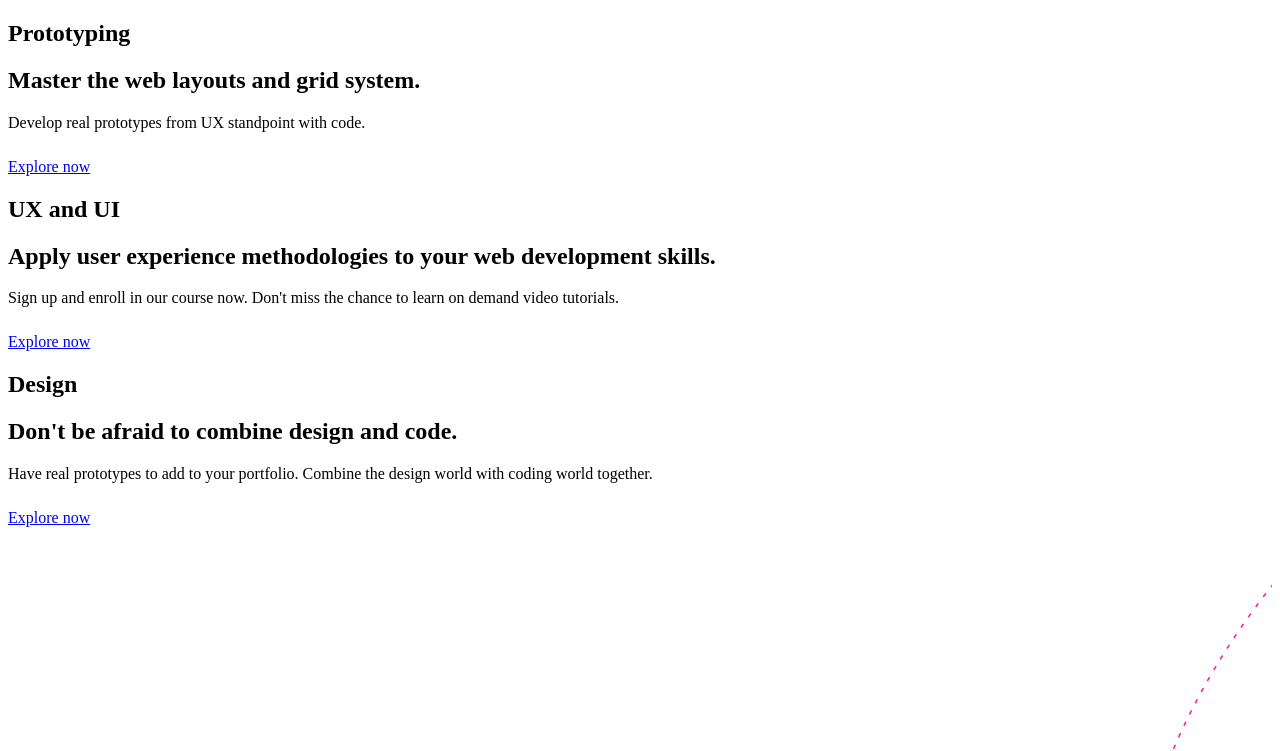
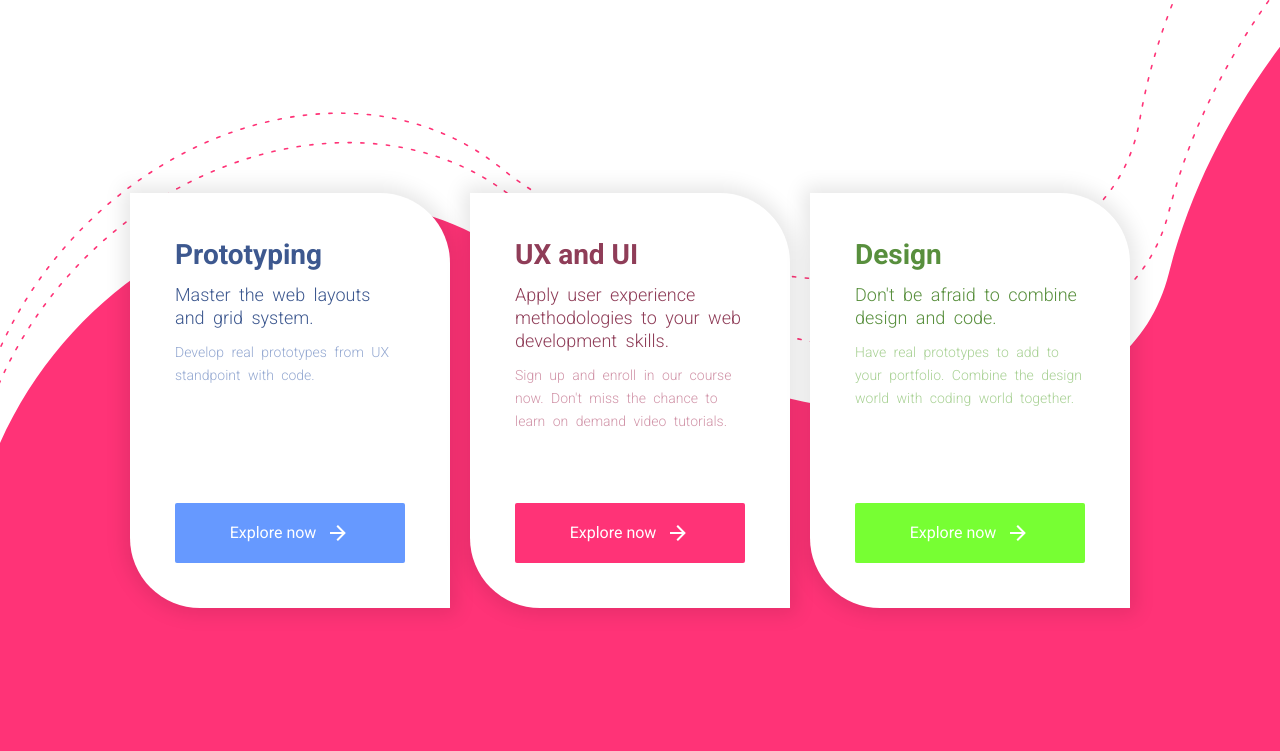
Before and after one commit to boroji/DynamicHoverCard, a plain HTML site: page index.html in a window 1280 px wide. Shown: the top 751 px of the page. Drawn offline with Linux system fonts and the light colour scheme.

Commit message:
added CSS styling with triad colors

```diff
--- a/index.html
+++ b/index.html
@@ -11,7 +11,7 @@
 <body>
 
     <section>
-        <div class="card secondary-cards">
+        <div class="card">
             <div class="card-body">
                 <h1>Prototyping</h1>
                 <h2>Master the web layouts and grid system.</h2>
@@ -37,7 +37,7 @@
                     </svg></a>
             </div>
         </div>
-        <div class="card secondary-cards">
+        <div class="card">
             <div class="card-body">
                 <h1>Design</h1>
                 <h2>Don't be afraid to combine design and code.</h2>
@@ -65,14 +65,14 @@
                 <g clip-path="url(#a)">
                     <path class="background-svg"
                         d="M-46 310.394C-46 185.37 428.859 121.65 662 185.37c187.041 51.122 725.45 83.462 799 0 93.96-106.612 469-174.11 602-174.11s-84.67 981.425-84.67 981.425H-46v-682.29z"
-                        fill="#ff14b1" />
+                        fill="#ff3377" />
                     <path class="background-stroke"
                         d="M-46 1075c0-433 474.859-653.688 708-433 187.041 177.051 725.45 289.057 799 0 93.96-369.233 469-603 602-603"
-                        fill="none" stroke="#ff14b1" stroke-width="2" stroke-dasharray="4 12 0 0"
+                        fill="none" stroke="#ff3377" stroke-width="2" stroke-dasharray="4 12 0 0"
                         transform="matrix(1 0 0 .28874 0 -22.233)" />
                     <path class="background-stroke"
                         d="M-46 1075c0-433 474.859-653.688 708-433 187.041 177.051 725.45 289.057 799 0 93.96-369.233 469-603 602-603"
-                        fill="none" stroke="#ff14b1" stroke-width="2" stroke-dasharray="4 12 0 0"
+                        fill="none" stroke="#ff3377" stroke-width="2" stroke-dasharray="4 12 0 0"
                         transform="matrix(.997 -.02233 .07732 .28787 -81.512 -22.33)" />
                 </g>
             </g>
--- a/style.css
+++ b/style.css
@@ -0,0 +1,202 @@
+@import url('https://fonts.googleapis.com/css2?family=Roboto:wght@100;300;400;700;900&display=swap');
+
+* {
+    margin: 0;
+    padding: 0;
+    box-sizing: border-box;
+    font-family: 'Roboto', sans-serif;
+}
+
+*:before,
+*:after {
+    box-sizing: border-box;
+}
+
+body {
+    width: 100%;
+    height: 100vh;
+    display: flex;
+    justify-content: center;
+    align-items: center;
+    background-color: #fff;
+}
+
+a:link,
+a:visited,
+a:active {
+    text-decoration: none;
+    color: #fff;
+}
+
+a:link {
+    background-color: hsl(220, 100%, 70%);
+}
+
+.card {
+    width: 320px;
+    height: 415px;
+    box-shadow: 0 0 20px 6px rgba(0, 0, 0, 0.1);
+    padding: 45px;
+    display: flex;
+    flex-direction: column;
+    overflow: hidden;
+    transform: scale(1);
+    transition: all 0.2s ease;
+    margin-right: 20px;
+    border-radius: 0 70px;
+    background-color: #fff;
+}
+
+.card:hover {
+    transform: scale(1.1);
+    border-radius: 0;
+}
+
+.card-body h1 {
+    font-size: 28px;
+    margin-bottom: 12px;
+    color: hsl(220, 40%, 40%);
+    animation: fade 0.4s ease 0.1s forwards;
+    opacity: 0;
+}
+
+.card-body h2 {
+    font-size: 18px;
+    font-weight: 300;
+    margin-bottom: 12px;
+    color: hsl(220, 40%, 40%);
+    line-height: 23px;
+    word-spacing: 4px;
+    animation: fade 0.4s ease 0.3s forwards;
+    opacity: 0;
+}
+
+.card-body p {
+    font-size: 14px;
+    font-weight: 300;
+    color: hsl(220, 40%, 70%);
+    line-height: 23px;
+    word-spacing: 4px;
+    animation: fade 0.4s ease 0.5s forwards;
+    opacity: 0;
+}
+
+.card-button {
+    margin-top: auto;
+}
+
+.explore {
+    display: flex;
+    padding: 18px;
+    border-radius: 2px;
+    width: 100%;
+    justify-content: center;
+    align-items: center;
+    opacity: 0;
+    animation: slideLeft 0.7s ease 0.7s forwards;
+
+}
+
+.explore:hover {
+    background-color: hsl(220, 100%, 60%);
+}
+
+.explore svg {
+    transform: translateX(0);
+    margin-left: 10px;
+    transition: all 0.2s ease;
+}
+
+.explore:hover svg {
+    transform: translateX(20px);
+}
+
+@keyframes fade {
+    from {
+        opacity: 0;
+    }
+
+    to {
+        opacity: 1;
+    }
+}
+
+@keyframes slideLeft {
+    from {
+        transform: translateX(-230px);
+        opacity: 0;
+    }
+
+    to {
+        transform: translateX(0);
+        opacity: 1;
+    }
+}
+
+.card:nth-of-type(2) h1 {
+    color: hsl(340, 40%, 40%);
+}
+
+.card:nth-of-type(2) h2 {
+    color: hsl(340, 40%, 40%);
+}
+
+.card:nth-of-type(2) p {
+    color: hsl(340, 40%, 70%);
+}
+
+.card:nth-of-type(2) .card-button .explore {
+    background-color: #ff3377;
+}
+
+.card:nth-of-type(2) .card-button .explore:hover {
+    background-color: hsl(340, 100%, 50%);
+}
+
+.card:nth-of-type(3) h1 {
+    color: hsl(100, 40%, 40%);
+}
+
+.card:nth-of-type(3) h2 {
+    color: hsl(100, 40%, 40%);
+}
+
+.card:nth-of-type(3) p {
+    color: hsl(100, 40%, 70%);
+}
+
+.card:nth-of-type(3) .card-button .explore {
+    background-color: hsl(100, 100%, 60%);
+}
+
+.card:nth-of-type(3) .card-button .explore:hover {
+    background-color: hsl(100, 100%, 50%);
+}
+
+main {
+    position: fixed;
+    top: -30%;
+    right: 0;
+    width: 100%;
+    z-index: -10;
+}
+
+section {
+    display: flex;
+}
+
+@media (max-width: 992px) {
+    section {
+        flex-direction: column;
+        padding-top: 800px;
+    }
+
+    main {
+        top: 20%;
+    }
+
+    .card {
+        margin-right: 0;
+        margin-bottom: 30px;
+    }
+}
```
